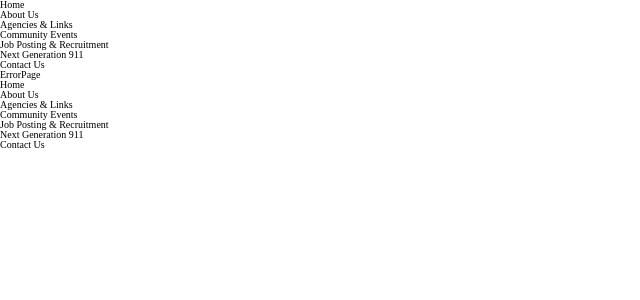
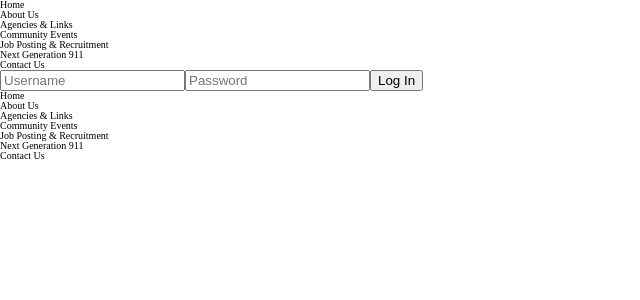
Before and after one commit to pharrRevamp/comms-client, a React (Create React App) app: page /login in a window 1280 px wide. Shown: the top 300 px of the page, without its empty margins (0-640 px from the left). Built offline with nearby package versions, Linux system fonts and the light colour scheme.

Commit message:
added state to Login.js, added store for redux

```diff
--- a/src/App.js
+++ b/src/App.js
@@ -10,6 +10,7 @@ const Home = lazy(() => import("./pages/Home"));
 const JPandRecruit = lazy(() => import("./pages/JPandRecruit"));
 const NextGen = lazy(() => import("./pages/NextGen"));
 const Footer = lazy(() => import("./components/Footer"));
+const Login = lazy(() => import("./pages/private/Login"));
 
 function App() {
   return (
@@ -29,6 +30,7 @@ function App() {
             />
             <Route path="/next-generation-911" element={<NextGen />} />
             <Route path="*" element={<ErrorPage />} />
+            <Route path="/login" element={<Login />}/>
           </Routes>
           <Footer />
         </Router>
--- a/src/index.js
+++ b/src/index.js
@@ -2,10 +2,14 @@ import React from "react";
 import ReactDOM from "react-dom/client";
 import "./css/index.css";
 import App from "./App";
+import store from "./redux/configureStore";
+import {Provider} from "react-redux";
 
 const root = ReactDOM.createRoot(document.getElementById("root"));
 root.render(
   <React.StrictMode>
-    <App />
+    <Provider store={store}>
+      <App />
+    </Provider>
   </React.StrictMode>
 );
--- a/src/pages/private/Login.js
+++ b/src/pages/private/Login.js
@@ -1,25 +1,49 @@
-import React from "react";
+import React, {useState} from "react";
+import {useDispatch} from "react-redux";
 
 function Login() {
+  const [formData, setFormData] = useState({
+    username:"",
+    password:""
+  });
+
+  const dispatch = useDispatch();
+
+  function handleChange(e){
+    const {name , value} = e.target;
+    setFormData((prevFormData) =>{
+      return({
+        ...prevFormData,
+        [name]:value
+      })
+    });
+  }
+
   function submitHandler(e) {
     e.preventDefault();
-    console.log("submitted");
+    //submit to api
+
   }
+
+  //console.log(formData);
   return (
     <div>
       <form onSubmit={e => submitHandler(e)}>
         <input
           type="text"
           placeholder="Username"
-          value={""}
-          onClick={e => console.log()}
+          name="username"
+          value={formData.username}
+          onChange = {handleChange}
         />
         <input
           type="text"
           placeholder="Password"
-          value={""}
-          onClick={e => console.log()}
+          name="password"
+          value={formData.password}
+          onChange = {handleChange}
         />
+        <button>Log In</button>
       </form>
     </div>
   );
--- a/src/redux/configureStore.js
+++ b/src/redux/configureStore.js
@@ -1,8 +1,10 @@
 import { configureStore } from "@reduxjs/toolkit";
+import kpiDataMemoryReducer from "./ducks/stats";
 
 const store = configureStore({
   reducer: {
     // bring in reducers here
+    kpiDataMemory: kpiDataMemoryReducer
   },
 });
 export default store;
--- a/src/redux/ducks/stats.js
+++ b/src/redux/ducks/stats.js
@@ -103,5 +103,5 @@ const kpiDataMemory = createSlice({
   },
 });
 
-export const { resetMemory, inputHandler } = kpiDataMemory.actions;
+export const { resetMemory, inputHandler} = kpiDataMemory.actions;
 export default kpiDataMemory.reducer;
```
